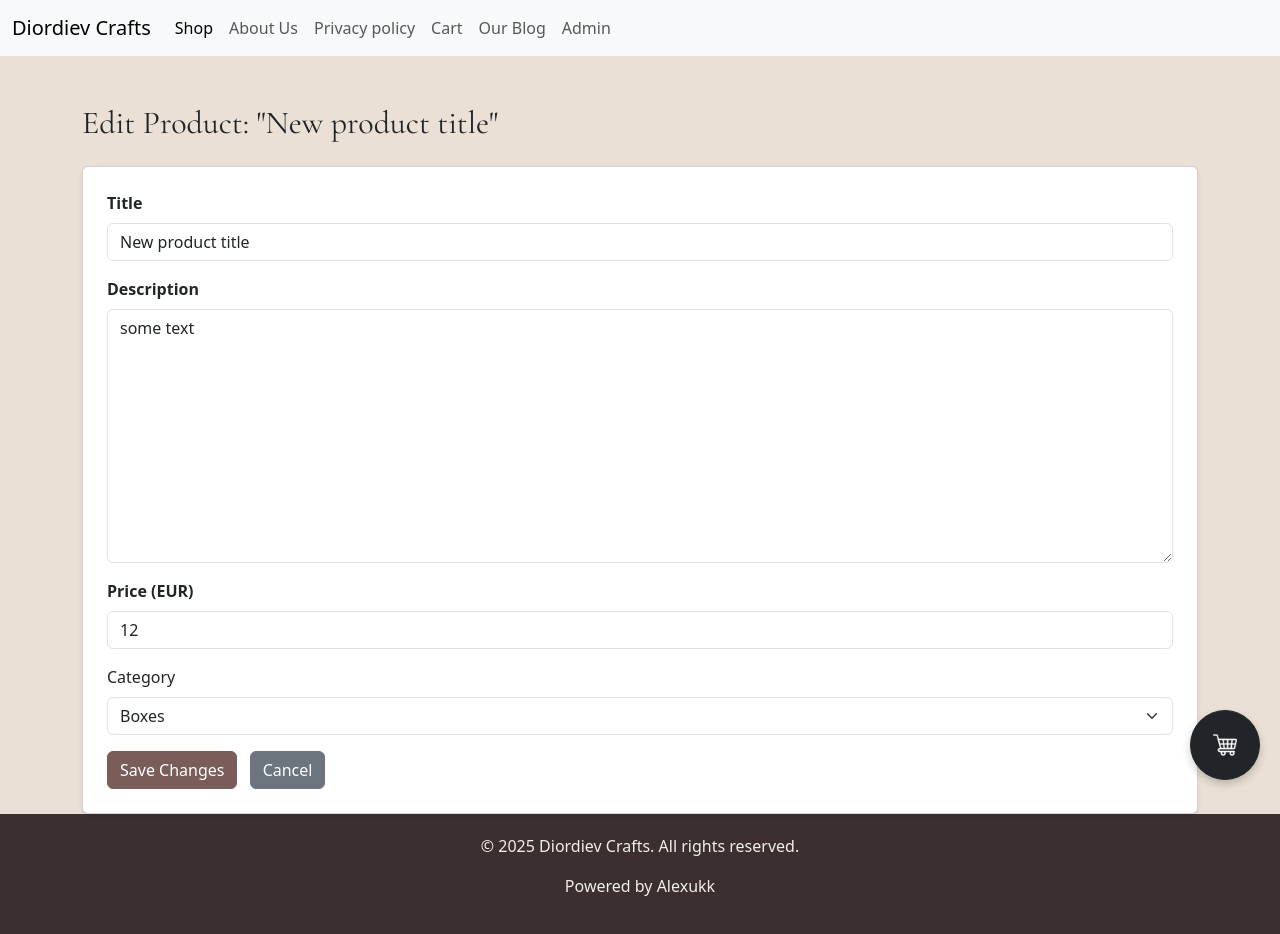
After one commit to Alexukk/Diordiev-Crafts, a Flask app: a page that uses templates/update_product.html in a window 1280 px wide. The commit adds this page. Run offline with Flask 3, Linux system fonts and the light colour scheme; the visitor is signed in with stand-in values (Sample User, id 1).

Commit message:
Added logic for products-editing

```diff
--- a/main.py
+++ b/main.py
@@ -558,6 +558,34 @@ def delete_product(product_id):
     return redirect(url_for('delete_product_page'))
 
 
+@app.route('/admin/edit-product-details-<int:product_id>', methods=['POST', 'GET'])
+def editProductDetails(product_id):
+    if not session.get("logged_in"):
+        flash('You need to be logged in to access the admin panel.', 'warning')
+        return redirect(url_for('login'))
+
+    product = Product.query.get_or_404(product_id)
+
+    if request.method == 'GET':
+        return render_template('update_product.html', product=product)
+
+    try:
+        product.title = request.form.get('title')
+        product.text = request.form.get('text')
+        product.price = request.form.get('price')
+        product.category = request.form.get('category')
+        db.session.commit()
+
+        flash("Product updated successfully!", 'success')
+
+        return redirect(url_for('delete_product_page'))
+    except Exception as e:
+        db.session.rollback()
+        flash(f"An error occurred {e}")
+        print(e)
+        return render_template('update_product.html', product=product)
+
+
 # -------------------------Create post logic --------------------------------------#
 @app.route('/create-post', methods=['GET', 'POST'])
 def create_post():
--- a/templates/shop.html
+++ b/templates/shop.html
@@ -188,7 +188,7 @@
                         <p class="card-text text-muted small">{{ product.text|truncate(80) }}</p>
 
                         <div class="d-flex justify-content-between align-items-center mt-auto pt-2 border-top">
-                            <h4 class="text-success mb-0">{{ product.price }}$</h4>
+                            <h4 class="text-success mb-0">{{ product.price }}€</h4>
 
                             {% if product.status == 'sold' %}
                                 <button class="btn btn-outline-secondary" disabled>Sold Out</button>
--- /dev/null
+++ b/templates/update_product.html
@@ -0,0 +1,61 @@
+{% extends "base.html" %}
+
+{% block title %}Edit: {{ product.title }}{% endblock %}
+
+{% block content %}
+<div class="container mt-5">
+    <h2 class="mb-4">Edit Product: "{{ product.title }}"</h2>
+
+    <div class="card p-4 shadow-sm">
+
+        <form method="POST" action="{{ url_for('editProductDetails', product_id=product.id) }}">
+
+            <div class="mb-3">
+                <label for="productTitle" class="form-label fw-bold">Title</label>
+                <input type="text" class="form-control" id="productTitle" name="title" value="{{ product.title }}" required>
+            </div>
+
+            <div class="mb-3">
+                <label for="productDescription" class="form-label fw-bold">Description</label>
+                <textarea class="form-control" id="productDescription" name="text" rows="10" required>{{ product.text }}</textarea>
+            </div>
+
+            <div class="mb-3">
+                <label for="productPrice" class="form-label fw-bold">Price (EUR)</label>
+                <input type="text" class="form-control" id="productPrice" name="price" value="{{ product.price | string }}" required>
+            </div>
+
+            <div class="mb-3">
+                <label for="category" class="form-label">Category</label>
+                <select class="form-select" id="category" name="category" required>
+                    <optgroup label="Woodenware">
+                        <option value="Boxes" {% if product.category == 'Boxes' %}selected{% endif %}>Boxes</option>
+                        <option value="Stands" {% if product.category == 'Stands' %}selected{% endif %}>Stands</option>
+                        <option value="Figurines" {% if product.category == 'Figurines' %}selected{% endif %}>Figurines</option>
+                    </optgroup>
+
+                    <optgroup label="Jewelry">
+                        <option value="Bracelets" {% if product.category == 'Bracelets' %}selected{% endif %}>Bracelets</option>
+                        <option value="Earrings" {% if product.category == 'Earrings' %}selected{% endif %}>Earrings</option>
+                        <option value="Necklaces" {% if product.category == 'Necklaces' %}selected{% endif %}>Necklaces</option>
+                    </optgroup>
+
+                    <optgroup label="Candles">
+                        <option value="Soy" {% if product.category == 'Soy' %}selected{% endif %}>Soy</option>
+                        <option value="Beeswax" {% if product.category == 'Beeswax' %}selected{% endif %}>Beeswax</option>
+                        <option value="Scented" {% if product.category == 'Scented' %}selected{% endif %}>Scented</option>
+                    </optgroup>
+                </select>
+            </div>
+
+           <button type="submit" class="btn btn-primary me-2" style="background-color: #7A5C58; border-color: #7A5C58;">
+                Save Changes
+            </button>
+
+            <a href="{{ url_for('editProductDetails', product_id=product.id) }}" class="btn btn-secondary">
+                Cancel
+            </a>
+        </form>
+    </div>
+</div>
+{% endblock %}
```
Also changed, not shown: templates/delete_product.html (+5 -4 lines), instance/DiordievCrafts.db, static/uploads/products/20251016155638345061_Screenshot_2025-04-09_112349.png (added), static/uploads/products/20251016155638346073_Screenshot_2025-04-03_192800.png (added), static/uploads/products/20251016155638347066_Screenshot_2025-04-09_121303.png (added).
